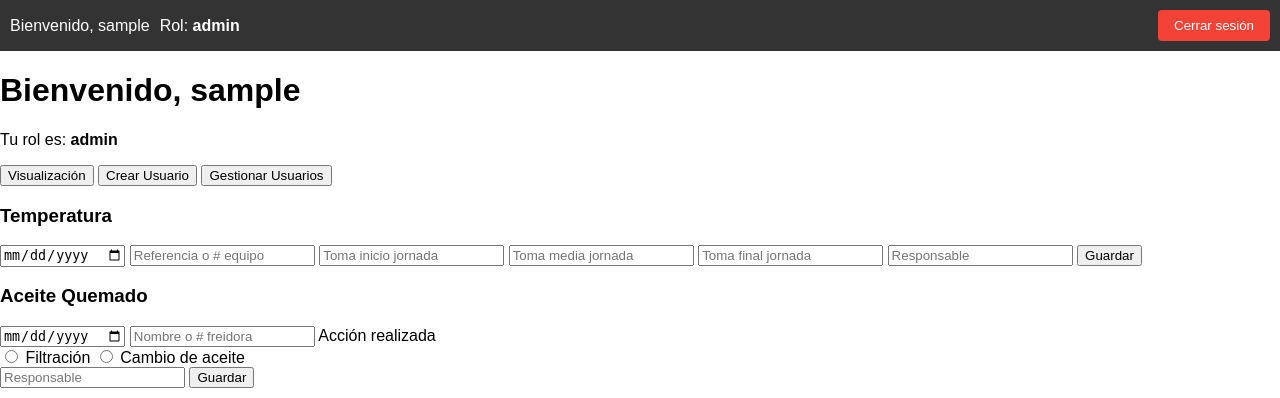
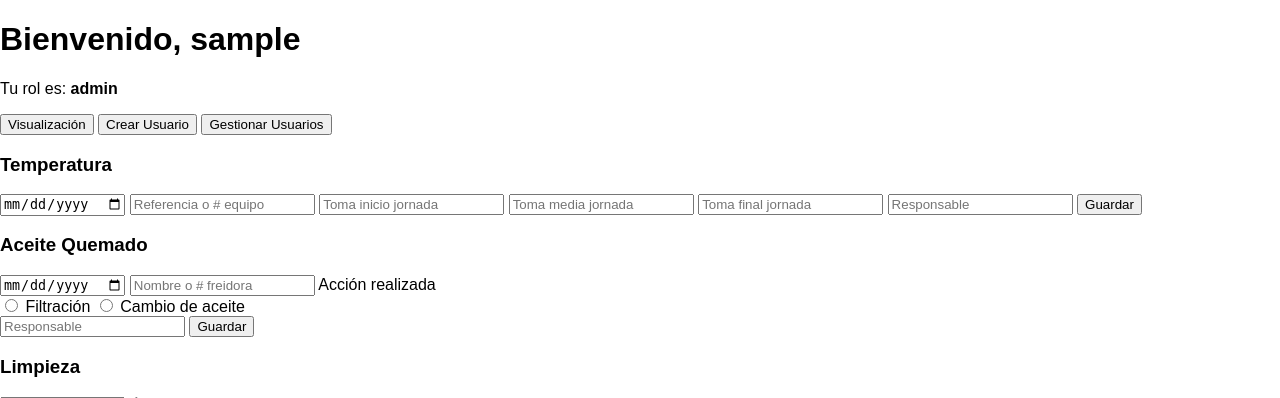
Before and after one commit to CoordinadorPG/bd_RRHH, a Flask app: page / in a window 1280 px wide. Shown: the top 398 px of the page. Run offline with Flask 3, Linux system fonts and the light colour scheme; the visitor is signed in with stand-in values (Sample User, id 1).

Commit message:
Update dashboard.html

```diff
--- a/templates/dashboard.html
+++ b/templates/dashboard.html
@@ -105,17 +105,6 @@
 </script>
 
 <body>
-  <div class="navbar">
-    <div class="nav-links">
-      <span>Bienvenido, {{ username }}</span>
-      <span>Rol: <strong>{{ rol }}</strong></span>
-    </div>
-    <div class="logout-area">
-      <form class="logout-form" method="GET" action="{{ url_for('logout') }}">
-        <button type="submit">Cerrar sesión</button>
-      </form>
-    </div>
-  </div>
   <h1>Bienvenido, {{ username }}</h1>
   <p>Tu rol es: <strong>{{ rol }}</strong></p>
   <div class="layout">
```
